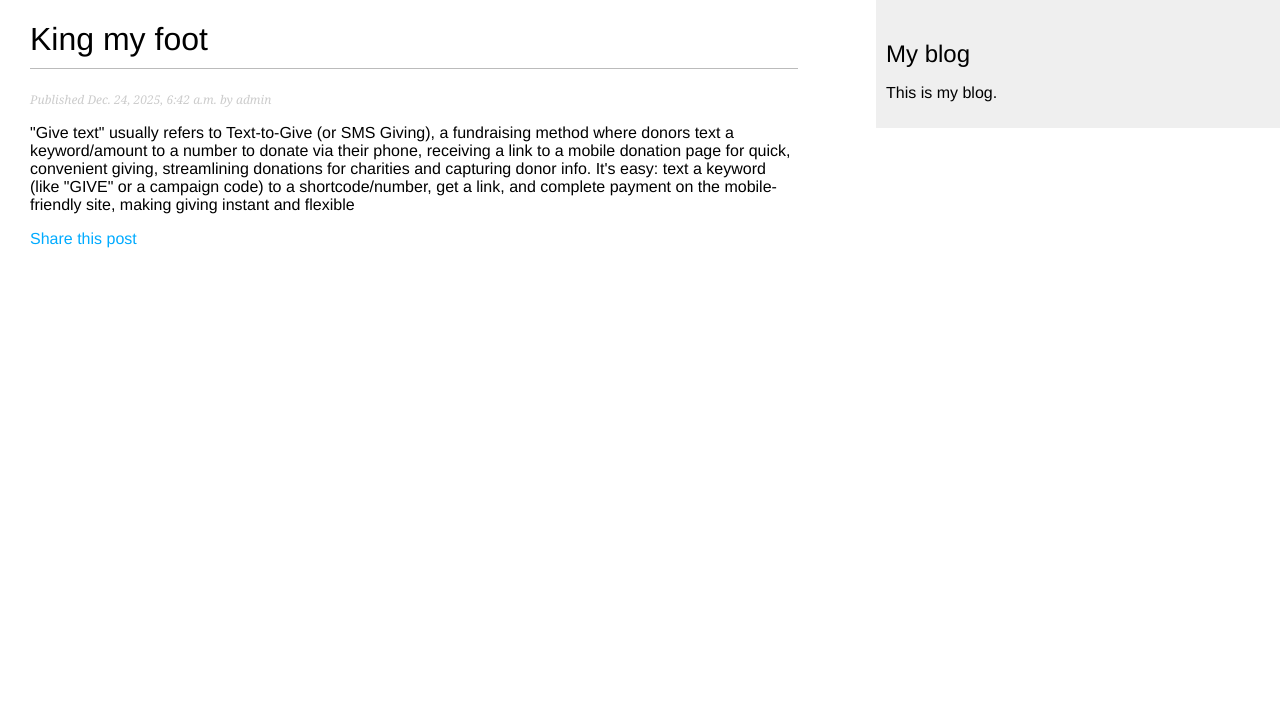
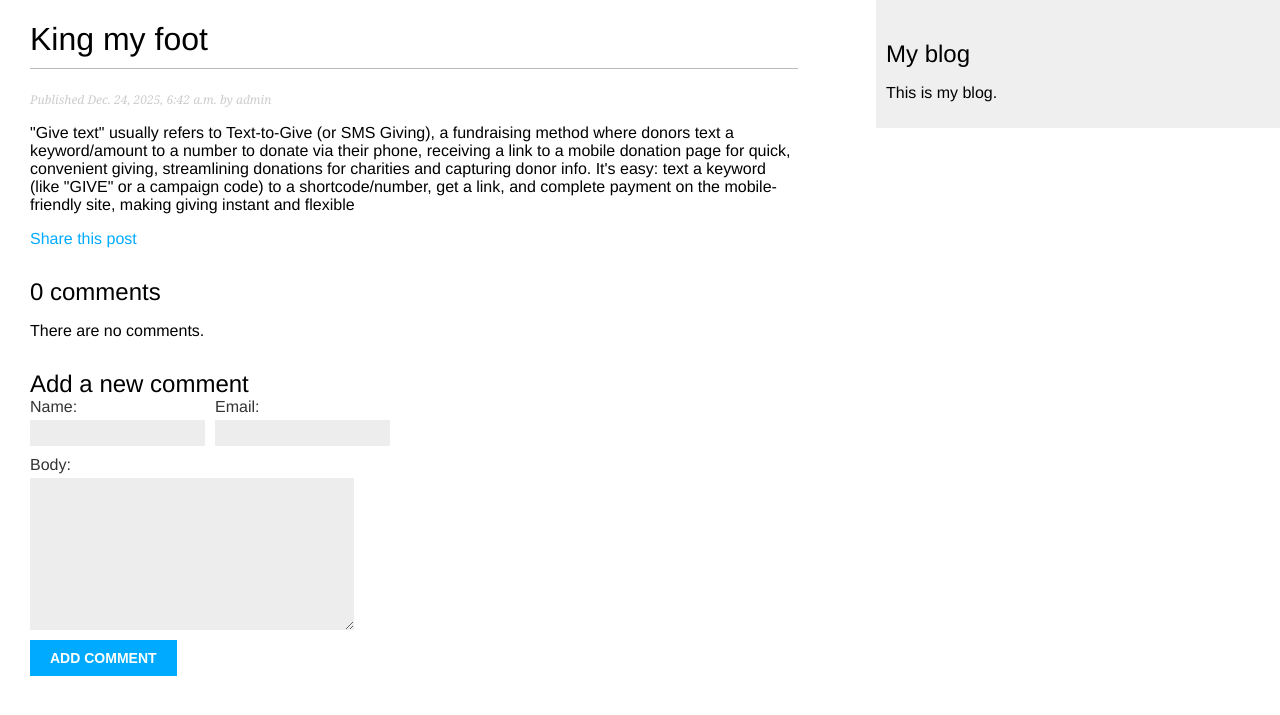
Before and after one commit to shubhamkumar-dianapps/Blog-application, a Django app: a page that uses blog/templates/post/detail.html in a window 1280 px wide. Shown: the top 715 px of the page. Run offline with Django 5.2, Linux system fonts and the light colour scheme; data comes from the database, SQL or seed files in the repository; both versions use the stored data as it was after the commit.

Commit message:
Added Comment Model/ Comment Feature So user can Post Comment on Blog Application

```diff
--- a/blog/forms.py
+++ b/blog/forms.py
@@ -1,4 +1,5 @@
 from django import forms
+from .models import Comment
 
 
 class EmailPostForm(forms.Form):
@@ -6,3 +7,9 @@ class EmailPostForm(forms.Form):
     email = forms.EmailField()
     to = forms.EmailField()
     comments = forms.CharField(required=False, widget=forms.Textarea)
+
+
+class CommentForm(forms.ModelForm):
+    class Meta:
+        model = Comment
+        fields = ["name", "email", "body"]
--- a/blog/models.py
+++ b/blog/models.py
@@ -44,3 +44,22 @@ class Post(models.Model):
             "blog:post_detail",
             args=[self.publish.year, self.publish.month, self.publish.day, self.slug],
         )
+
+
+class Comment(models.Model):
+    post = models.ForeignKey(Post, on_delete=models.CASCADE, related_name="comments")
+    name = models.CharField(max_length=80)
+    email = models.EmailField()
+    body = models.TextField()
+    created = models.DateTimeField(auto_now_add=True)
+    updated = models.DateTimeField(auto_now=True)
+    active = models.BooleanField(default=True)
+
+    class Meta:
+        ordering = ["created"]
+        indexes = [
+            models.Index(fields=["created"]),
+        ]
+
+    def __str__(self):
+        return f"Comment by {self.name} on {self.post}"
--- a/blog/templates/post/detail.html
+++ b/blog/templates/post/detail.html
@@ -11,4 +11,24 @@
       Share this post
 </a>
 </p>
+{% with comments.count as total_comments %}
+<h2>{{ total_comments }} comment{{ total_comments|pluralize }}
+</h2>
+{% endwith %}
+{% for comment in comments %}
+<div
+class=
+"comment">
+<p class=
+"info">
+        Comment {{ forloop.counter }} by {{ comment.name }}
+        {{ comment.created }}
+</p>
+      {{ comment.body|linebreaks }}
+</div>
+  {% empty %}
+<p>
+There are no comments.</p>
+  {% endfor %}
+  {% include "post/includes/comment_form.html" %}
 {% endblock %}
--- /dev/null
+++ b/blog/templates/post/includes/comment_form.html
@@ -0,0 +1,14 @@
+<h2>Add a new comment</h2>
+<form action="{% url 'blog:post_comment' post.id %}" method="post"></form>
+<div
+class="left">
+    {{ form.name.as_field_group }}
+</div>
+<div
+class="left">
+    {{ form.email.as_field_group }}
+</div>
+  {{ form.body.as_field_group }}
+  {% csrf_token %}
+<p><input type="submit" value="Add comment"></p>
+</form>
--- a/blog/templates/post/share.html
+++ b/blog/templates/post/share.html
@@ -4,7 +4,7 @@
   {% if sent %}
 <h1>E-mail successfully sent</h1>
 <p>
-      "{{ post.title }}" was successfully sent to {{form.email}}.
+      "{{ post.title }}" was successfully sent to {{ form.cleaned_data.to }}.
 </p>
   {% else %}
 <h1>Share "{{ post.title }}" by e-mail</h1>
--- a/blog/urls.py
+++ b/blog/urls.py
@@ -10,4 +10,5 @@ urlpatterns = [
         name="post_detail",
     ),
     path("<int:post_id>/share/", views.post_share, name="post_share"),
+    path("<int:post_id>/comment/", views.post_comment, name="post_comment"),
 ]
--- a/blog/views.py
+++ b/blog/views.py
@@ -2,7 +2,8 @@ from django.shortcuts import render, get_object_or_404
 from .models import Post
 from django.views.generic import ListView
 from django.core.mail import send_mail
-from .forms import EmailPostForm
+from .forms import EmailPostForm, CommentForm
+from django.views.decorators.http import require_POST
 
 
 class PostListView(ListView):
@@ -54,5 +55,25 @@ def post_detail(request, year, month, day, slug):
         publish__month=month,
         publish__day=day,
     )
+    comments = post.comments.filter(active=True)
+    form = CommentForm()
 
-    return render(request, "post/detail.html", {"post": post})
+    return render(
+        request, "post/detail.html", {"post": post, "comments": comments, "form": form}
+    )
+
+
+@require_POST
+def post_comment(request, post_id):
+    post = get_object_or_404(Post, id=post_id, status=Post.Status.PUBLISHED)
+    comment = None
+    form = CommentForm(data=request.POST)
+    if form.is_valid():
+        comment = form.save(commit=False)
+        comment.post = post
+        comment.save()
+    return render(
+        request,
+        "post/comment.html",
+        {"post": post, "form": form, "comment": comment},
+    )
--- a/mysite/settings.py
+++ b/mysite/settings.py
@@ -26,7 +26,7 @@ SECRET_KEY = "django-insecure-1)vo##iqc$o_2m+=bh=@-$z&s!4&#_e_2im=2(^k01um6j8fck
 # SECURITY WARNING: don't run with debug turned on in production!
 DEBUG = True
 
-ALLOWED_HOSTS = []
+ALLOWED_HOSTS = ["localhost", "127.0.0.1"]
 
 
 # Application definition
```
Also changed, not shown: blog/admin.py (+6 -3 lines), blog/templates/post/comment.html (added, +10 -0 lines), blog/migrations/0003_comment.py (added), db.sqlite3.
